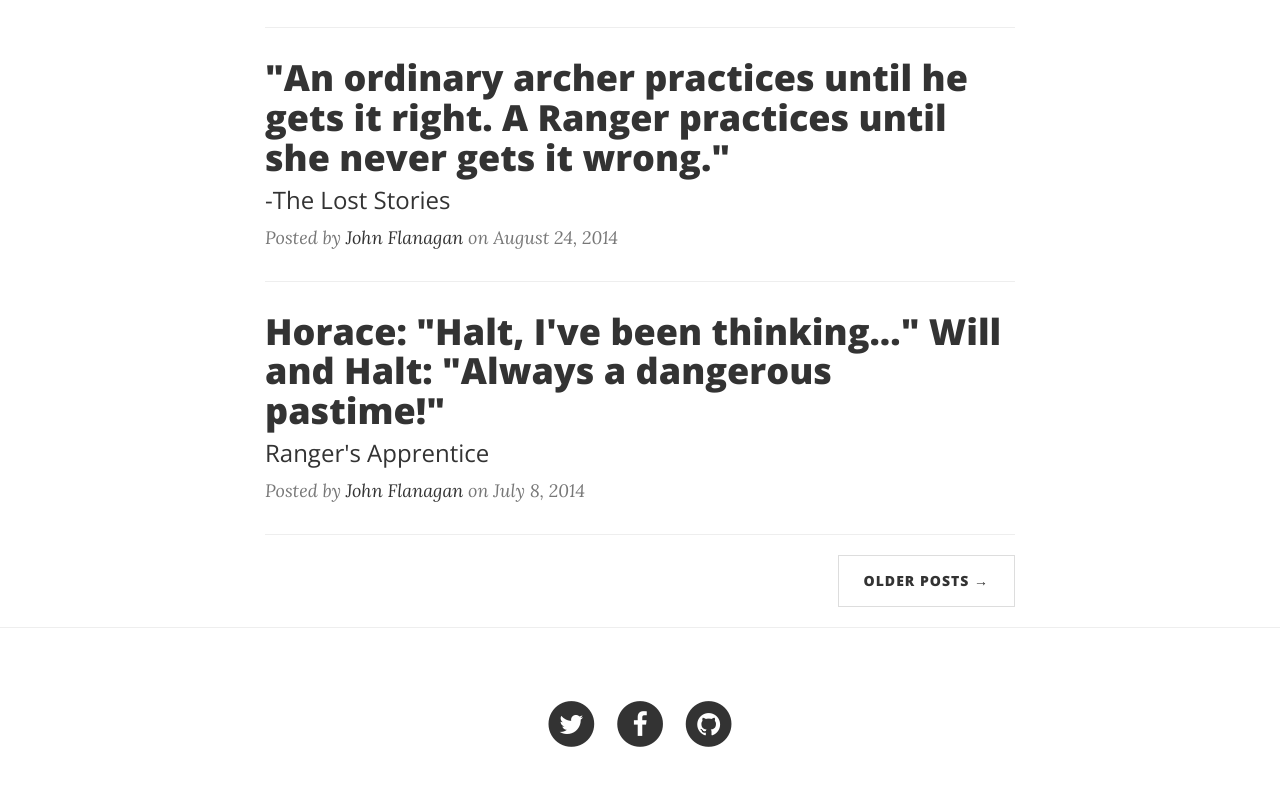
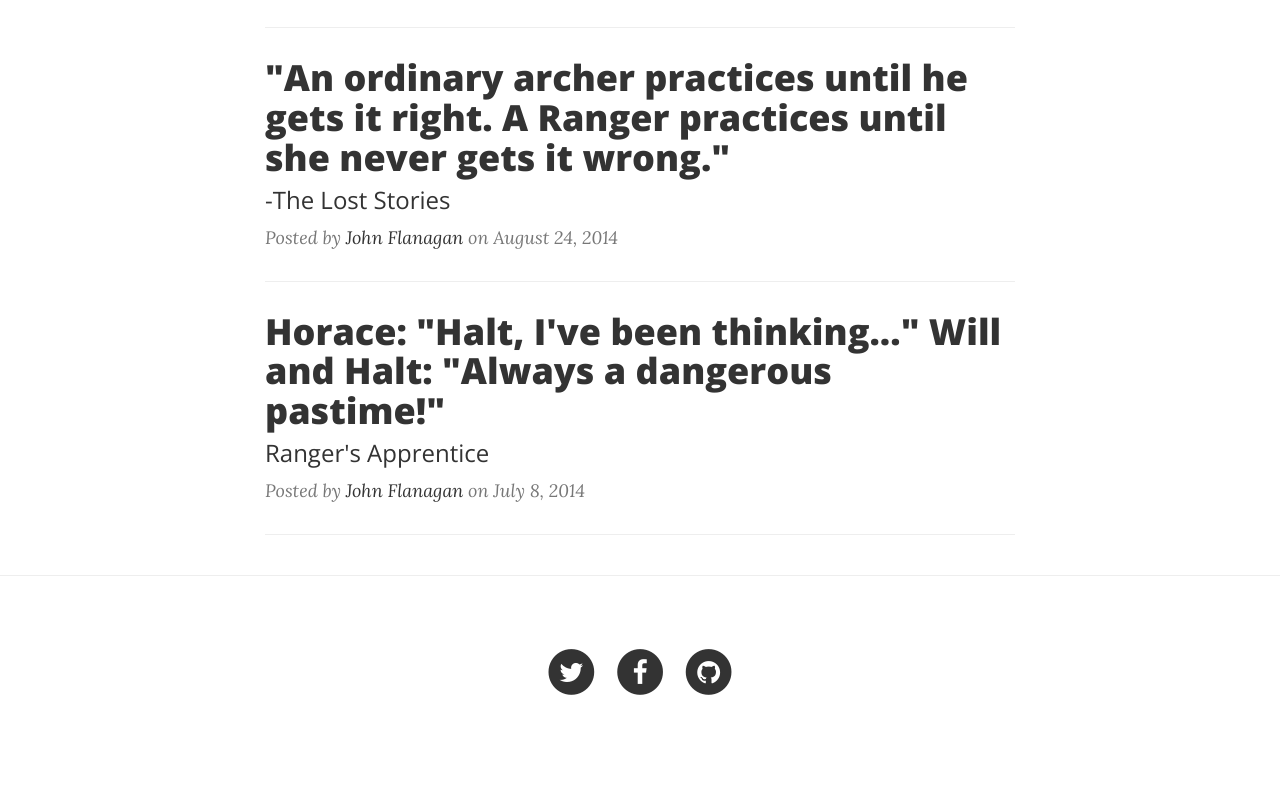
Before and after one commit to tihey/yes, a website: page index.html in a window 1280 px wide. Shown: the part 940-1726 px from the top of the page. After the commit the page ends 1704 px from the top, so only its background shows below. Drawn offline with nearby package versions, Linux system fonts and the light colour scheme.

Commit message:
Update index.html

```diff
--- a/index.html
+++ b/index.html
@@ -136,11 +136,7 @@
                 </div>
                 <hr>
                 <!-- Pager -->
-                <ul class="pager">
-                    <li class="next">
-                        <a href="#">Older Posts &rarr;</a>
-                    </li>
-                </ul>
+
             </div>
         </div>
     </div>
```
